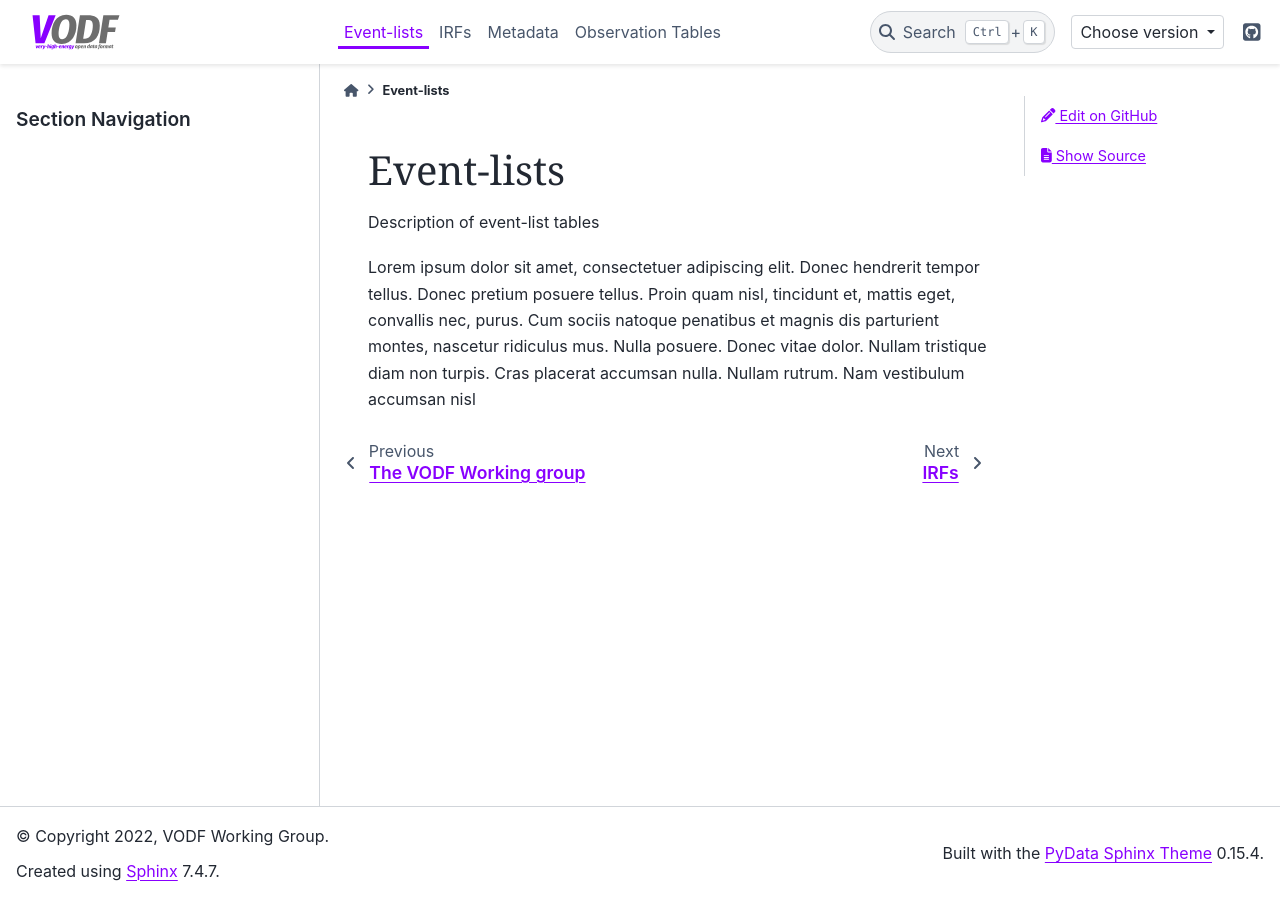
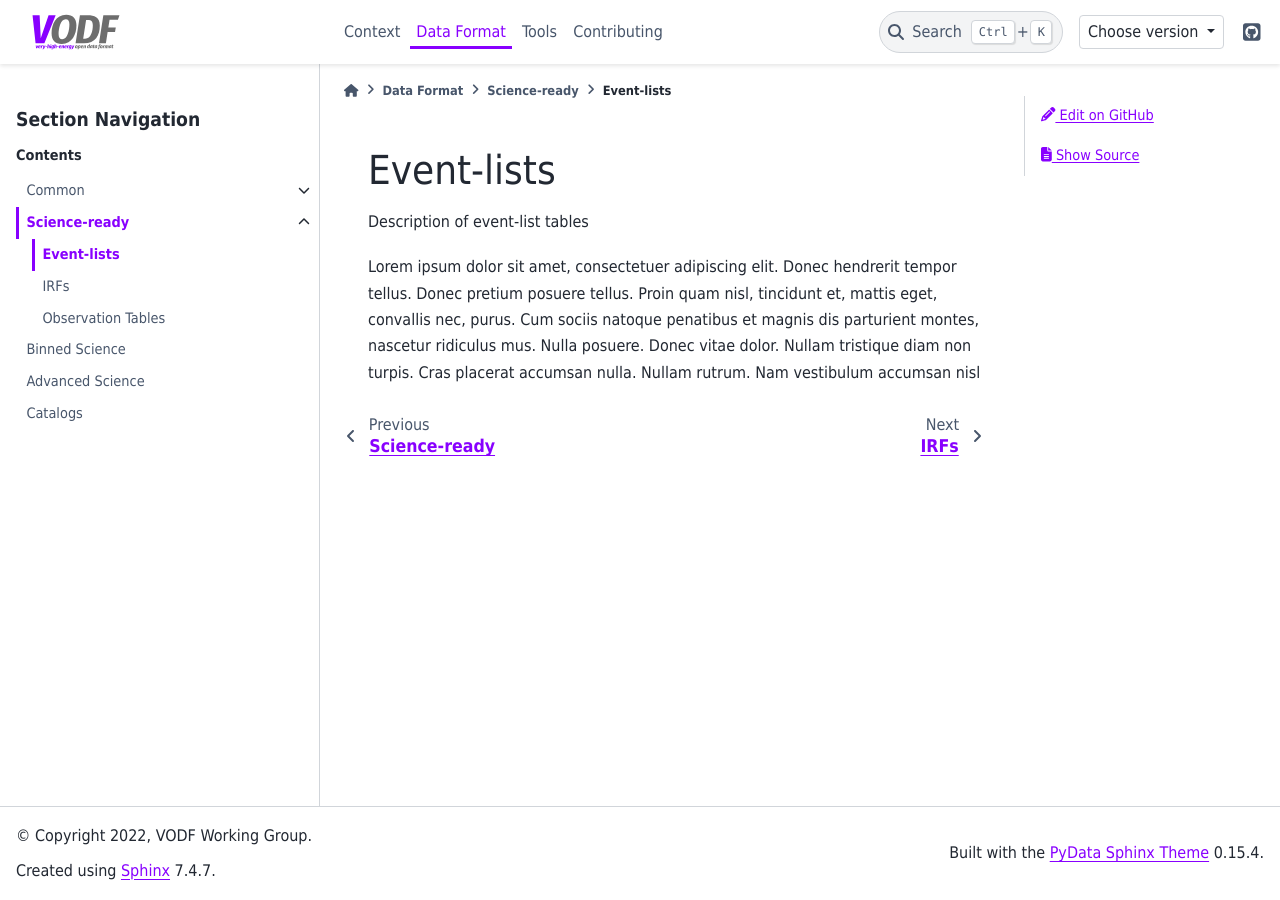
Before and after one commit to VODF/vodf-docs, a Sphinx documentation site: the page built from source/data_format/dl3_science_ready/event_lists.rst, in a window 1280 px wide. Built offline with Sphinx 7.4.7 and the PyData theme 0.15.4, drawn with Linux system fonts in a browser that asks for light colours.

Commit message:
Restructured whole tree

```diff
--- a/source/_static/custom.css
+++ b/source/_static/custom.css
@@ -1,6 +1,6 @@
 :root {
-    --pst-font-family-base: "Fira Sans", var(--pst-font-family-base-system);
-    --pst-font-family-heading: "Fira Sans", Cambria, Georgia, Times, var(--pst-font-family-base-system);
+    --pst-font-family-base: "Fira Sans", Tahoma, var(--pst-font-family-base-system);
+    --pst-font-family-heading: "Fira Sans",  Tahoma, Arial, var(--pst-font-family-base-system);
 
 }
 
--- /dev/null
+++ b/source/context.rst
@@ -0,0 +1,2 @@
+Context
+=======
--- /dev/null
+++ b/source/contributing.rst
@@ -0,0 +1,6 @@
+Contributing
+============
+
+- communication: maling List, slack, etc
+- meeting notes
+- guidelines for contribution
--- /dev/null
+++ b/source/data_format/dl3_science_ready/index.rst
@@ -0,0 +1,19 @@
+Science-ready
+=============
+
+CTA DL3
+
+
+
+.. toctree::
+   :maxdepth: 1
+
+   event_lists
+   irfs
+   observation_tables
+
+
+Metadata
+--------
+
+common metadata for Science-Ready data products
--- /dev/null
+++ b/source/data_format/dl4_binned_science/index.rst
@@ -0,0 +1,2 @@
+Binned Science
+==============
--- /dev/null
+++ b/source/data_format/dl5_advanced_science/index.rst
@@ -0,0 +1,2 @@
+Advanced Science
+================
--- /dev/null
+++ b/source/data_format/dl6_catalogs/index.rst
@@ -0,0 +1,2 @@
+Catalogs
+========
--- /dev/null
+++ b/source/data_format/index.rst
@@ -0,0 +1,12 @@
+Data Format
+===========
+
+.. toctree::
+   :maxdepth: 1
+   :caption: Contents
+
+   common
+   dl3_science_ready/index
+   dl4_binned_science/index
+   dl5_advanced_science/index
+   dl6_catalogs/index
--- /dev/null
+++ b/source/tools.rst
@@ -0,0 +1,4 @@
+Tools
+=====
+
+Validation, etc.
```
Also changed, not shown: source/data_format/common.rst (added, +17 -0 lines), source/index.rst (+8 -5 lines), source/data_format/dl3_science_ready/event_lists.rst (renamed from source/event_lists.rst), source/data_format/dl3_science_ready/irfs.rst (renamed from source/irfs.rst), source/data_format/dl3_science_ready/observation_tables.rst (renamed from source/observation_tables.rst), source/data_format/metadata.rst (renamed from source/metadata.rst).
